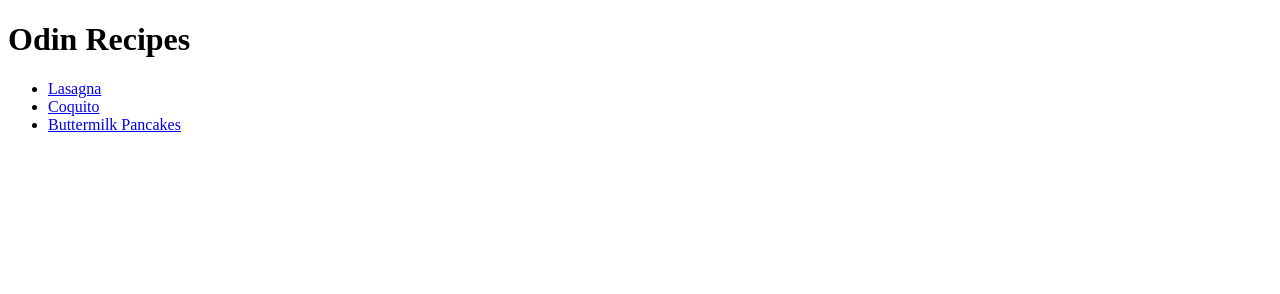
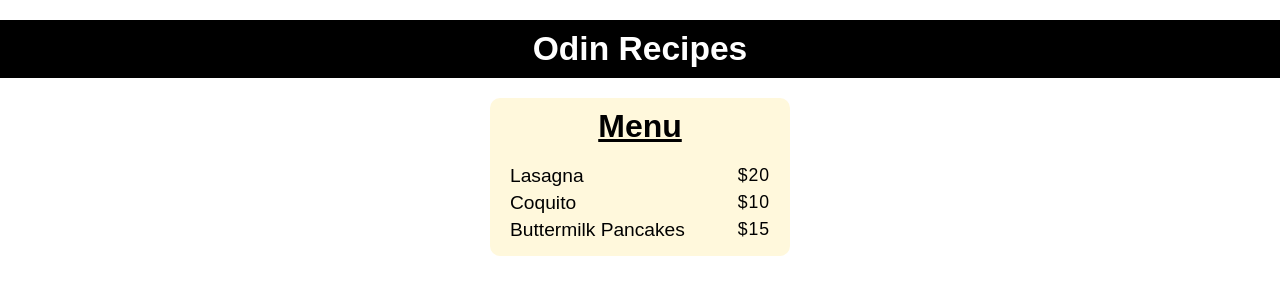
Before and after one commit to ayushdev44/odin-recipes, a plain HTML site: page index.html in a window 1280 px wide. Drawn offline with Linux system fonts and the light colour scheme.

Commit message:
add style.css

```diff
--- a/index.html
+++ b/index.html
@@ -1,15 +1,20 @@
 <!DOCTYPE html>
 <html lang="en">
   <head>
-        <meta charset="utf-8">
+    <meta charset="utf-8" />
     <title>Odin Recipes</title>
+    <link rel="stylesheet" href="style.css" />
   </head>
+
   <body>
     <h1>Odin Recipes</h1>
+    <div class="menu">
+      <h3>Menu</h3>
       <ul>
-            <li><a href="recipes/lasagna.html">Lasagna</a></li>
-            <li><a href="recipes/coquito.html">Coquito</a></li>
-            <li><a href="recipes/pancakes.html">Buttermilk Pancakes</a></li>
+        <li><a href="recipes/lasagna.html" target="_blank">Lasagna</a><span>$20</span></li>
+        <li><a href="recipes/coquito.html" target="_blank">Coquito</a><span>$10</span></li>
+        <li><a href="recipes/pancakes.html" target="_blank">Buttermilk Pancakes</a><span>$15</span></li>
       </ul>
+    </div>
   </body>
 </html>
--- /dev/null
+++ b/recipes/coquito.css
@@ -0,0 +1,20 @@
+*{
+    margin: 0;
+    padding: 0;
+    box-sizing: border-box;
+    font-family: 'Times New Roman', Times, serif;
+}
+
+h1{
+    text-align: center;
+    font-size: 2.8rem;
+    background: black;
+    color: #fff;
+    padding: 10px;
+    margin: 10px 0px;
+}
+
+img{
+    width: 1000px;
+    height: 600px;
+}
--- /dev/null
+++ b/style.css
@@ -0,0 +1,52 @@
+* {
+    margin: 0;
+    padding: 0;
+    box-sizing: border-box;
+    font-family: sans-serif;
+}
+
+h1 {
+    font-weight: 800;
+    font-size: 2.1rem;
+    text-align: center;
+    background: black;
+    color: white;
+    margin: 20px 0px;
+    padding: 10px 0px;
+}
+
+.menu{
+    height: auto;
+    max-width: 300px;
+    padding: 10px;
+    background-color: cornsilk;
+    margin: 0px auto;
+    position: relative;
+    border-radius: 10px;
+}
+
+h3{
+    text-decoration: underline;
+    font-size: 2rem;
+    font-weight: 800;
+    margin-bottom: 20px;
+    text-align: center;
+}
+
+li{
+    list-style: none;
+    margin: 5px 10px;
+}
+
+li a {
+    text-decoration: none;
+    color: black;
+    font-size: 1.2rem;
+}
+
+span{
+    position: absolute;
+    right: 20px;
+    font-size: 1.1rem;
+    letter-spacing: 1px;
+}
```
Also changed, not shown: recipes/coquito.html (+1 -0 lines). Lines whose indentation alone changed are shown as unchanged.
